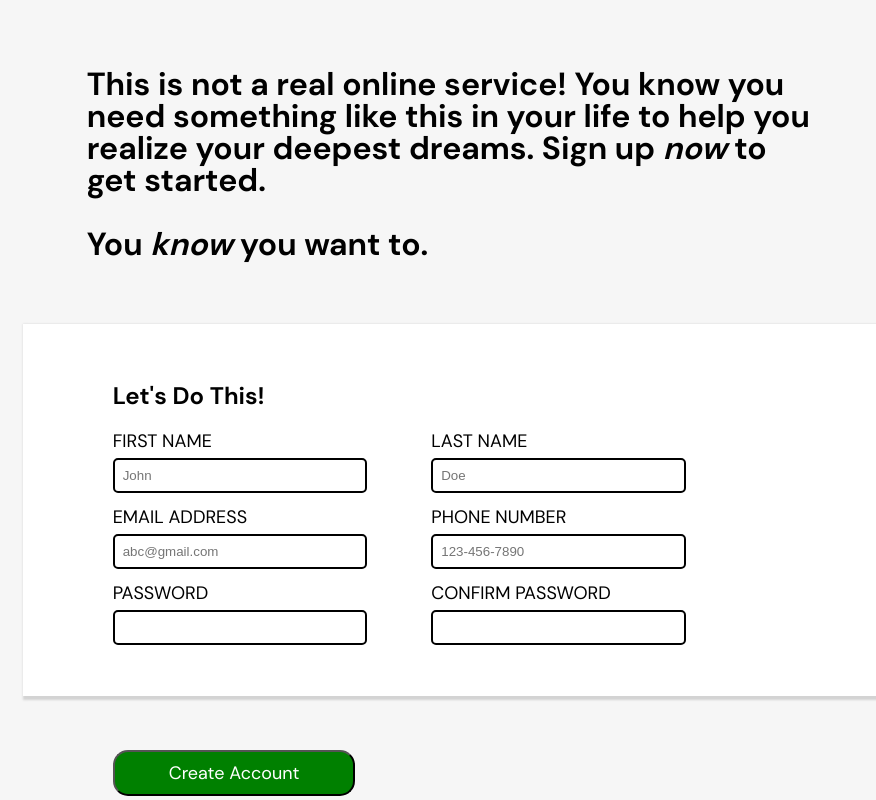
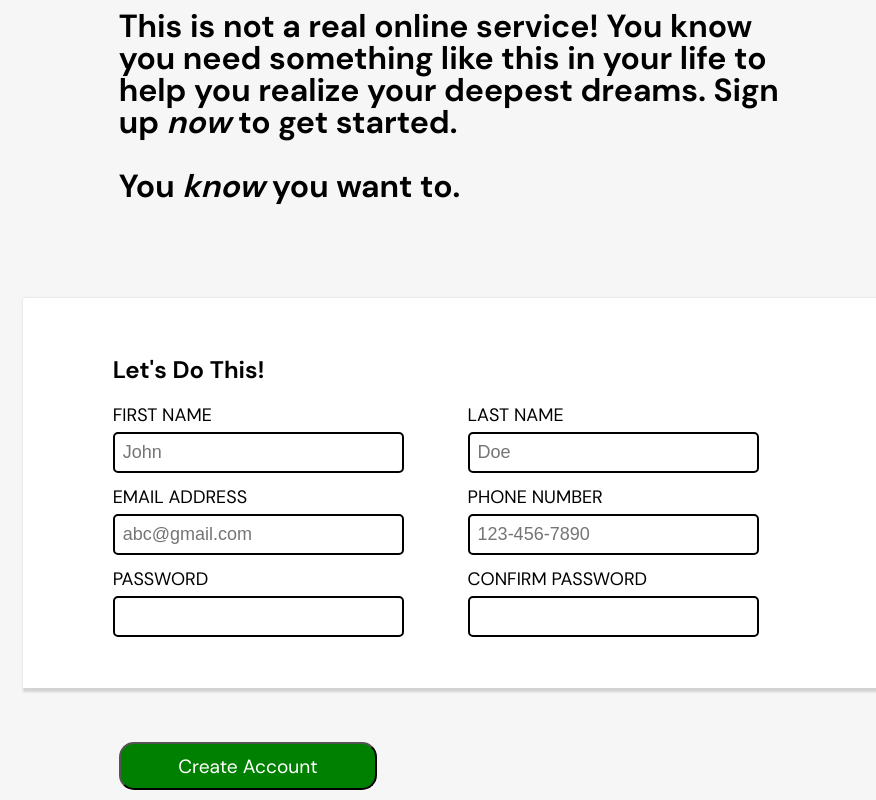
Before and after one commit to austinjbarrow2000/sign-up, a plain HTML site: page index.html in a window 1280 px wide. Shown: the full height of the page, 404-1280 px from the left. Drawn offline with Linux system fonts and the light colour scheme.

Commit message:
Fix sizing of submit and input fields

```diff
--- a/style.css
+++ b/style.css
@@ -25,7 +25,7 @@ body {
 #intro {
     font-family: "DMSans-Bold", Verdana, Tahoma, sans-serif;
     font-size: xx-large;
-    padding: 2em;
+    padding: 0 3em 3em 3em;
 }
 
 #leftContainer {
@@ -60,7 +60,7 @@ img {
 .input-group {
     display: flex;
     flex-direction: column;
-    width: 35%;
+    width: 40%;
     flex-flow: column wrap;
     padding-right: 4rem;
 }
@@ -74,6 +74,7 @@ img {
 
 input {
     border: 2px solid #000;
+    font-size: large;
     margin-bottom: 15px;
     padding: 0.5rem;
     margin-top: 0.5rem;
@@ -90,7 +91,7 @@ input:focus {
 
 button[type = submit] {
     font-family: "DMSans", Verdana, Tahoma, sans-serif;
-    font-size: large;
+    font-size: larger;
     color: white;
     background-color: green;
     padding: 0.5em 3em 0.5em 3em;
```
